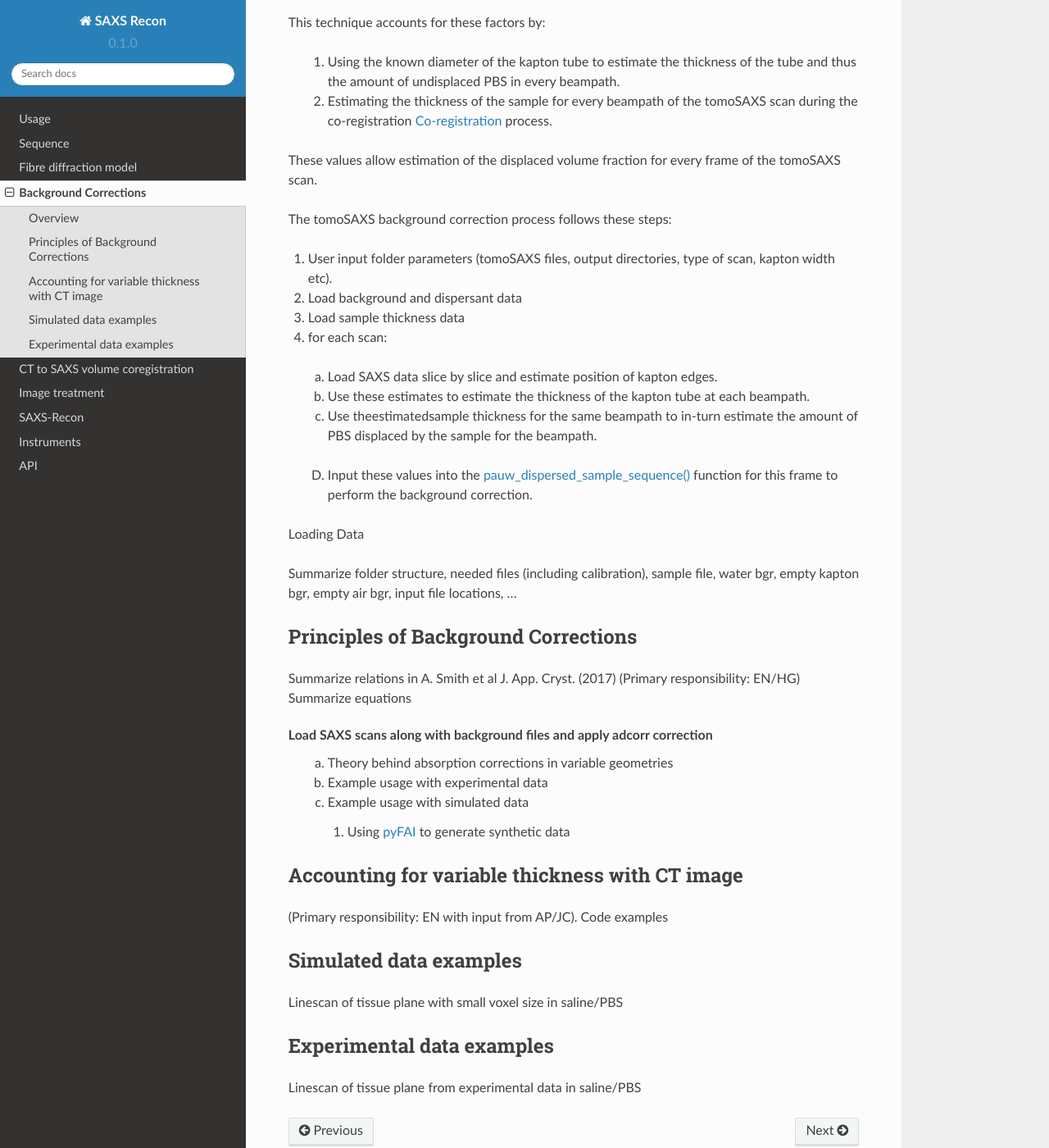
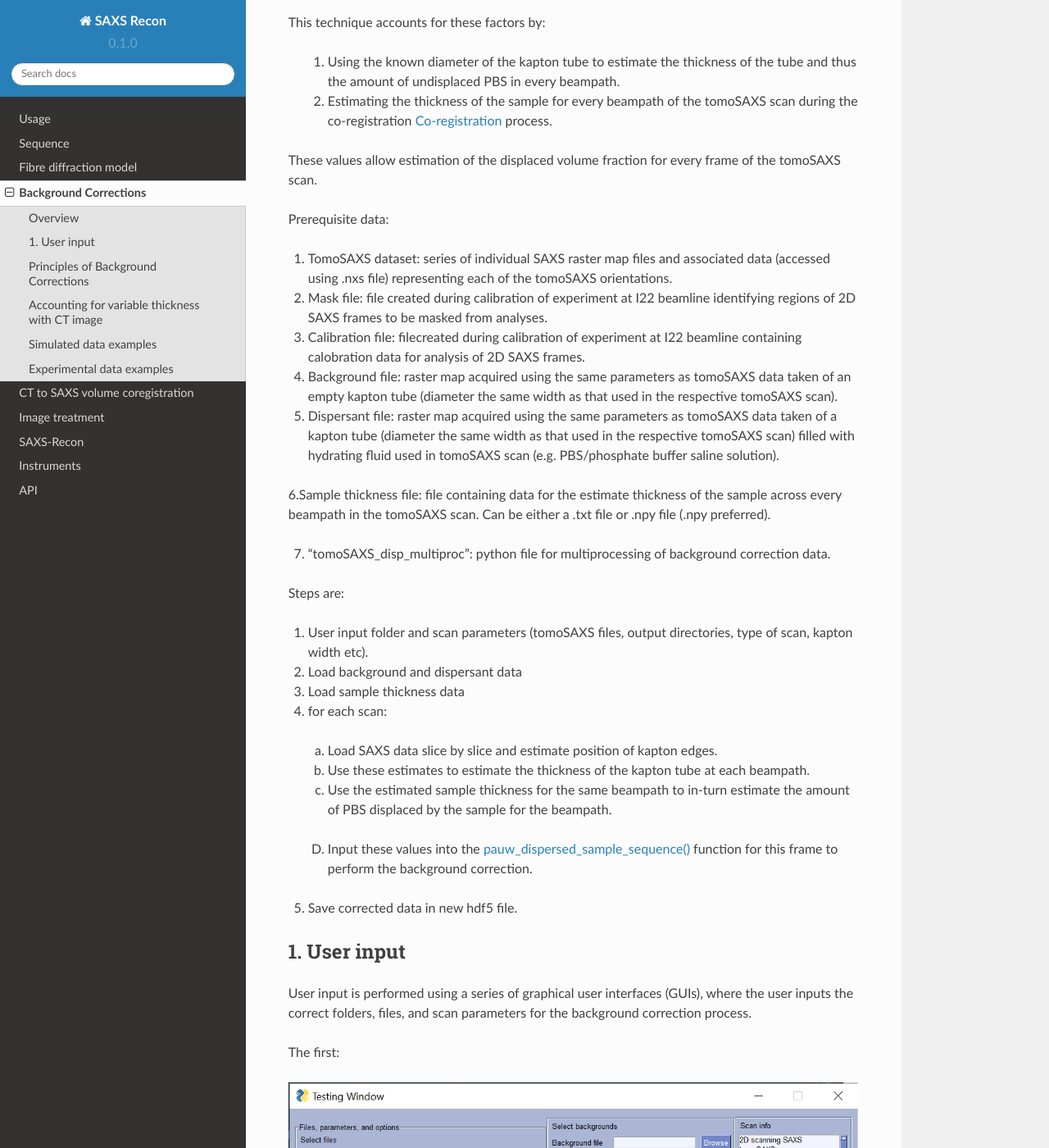
Before and after one commit to himadri111/saxs-docs-tutorial, a Sphinx documentation site: the page built from docs/source/bgrcorr.rst, in a window 1280 px wide and 1400 px high, scrolled down 656 px. Shown: the whole window at 82% size. Built offline with Sphinx 7.4.7 and the Read the Docs theme 2.0.0, drawn with Linux system fonts in a browser that asks for light colours; some of the changed text lies outside the part shown.

Commit message:
Update bgrcorr.rst

```diff
--- a/docs/source/bgrcorr.rst
+++ b/docs/source/bgrcorr.rst
@@ -29,9 +29,27 @@ This technique accounts for these factors by:
 
 These values allow estimation of the displaced volume fraction for every frame of the tomoSAXS scan.
 
-The tomoSAXS background correction process follows these steps:
 
-1. User input folder parameters (tomoSAXS files, output directories, type of scan, kapton width etc).
+Prerequisite data:
+
+1. TomoSAXS dataset: series of individual SAXS raster map files and associated data (accessed using .nxs file) representing each of the tomoSAXS orientations.
+
+2. Mask file: file created during calibration of experiment at I22 beamline identifying regions of 2D SAXS frames to be masked from analyses.
+
+3. Calibration file: filecreated during calibration of experiment at I22 beamline containing calobration data for analysis of 2D SAXS frames.
+
+4. Background file: raster map acquired using the same parameters as tomoSAXS data taken of an empty kapton tube (diameter the same width as that used in the respective tomoSAXS scan).
+
+5. Dispersant file: raster map acquired using the same parameters as tomoSAXS data taken of a kapton tube (diameter the same width as that used in the respective tomoSAXS scan) filled with hydrating fluid used in tomoSAXS scan (e.g. PBS/phosphate buffer saline solution).
+
+6.Sample thickness file: file containing data for the estimate thickness of the sample across every beampath in the tomoSAXS scan. Can be either a .txt file or .npy file (.npy preferred).
+
+7. "tomoSAXS_disp_multiproc": python file for multiprocessing of background correction data.
+
+
+Steps are:
+
+1. User input folder and scan  parameters (tomoSAXS files, output directories, type of scan, kapton width etc).
 
 2. Load background and dispersant data
 
@@ -43,9 +61,51 @@ The tomoSAXS background correction process follows these steps:
 
   b. Use these estimates to estimate the thickness of the kapton tube at each beampath.
 
-  c. Use theestimatedsample thickness for the same beampath to in-turn estimate the amount of PBS displaced by the sample for the beampath.
+  c. Use the estimated sample thickness for the same beampath to in-turn estimate the amount of PBS displaced by the sample for the beampath.
 
   D. Input these values into the `pauw_dispersed_sample_sequence() <https://github.com/DiamondLightSource/adcorr/blob/main/src/adcorr/sequences/pauw.py>`_ function for this frame to perform the background correction.
+
+5. Save corrected data in new hdf5 file.
+
+
+.. _gui:
+1. User input
+--------------
+
+User input is performed using a series of graphical user interfaces (GUIs), where the user inputs the correct folders, files, and scan parameters for the background correction process.
+
+The first:
+
+.. image:: bg_corr_folder_gui.png
+
+Reads in:
+
+a. "SAXS data folder" - the folder containing the tomoSAXS data.
+
+b. "Mask file" - the "SAXS_mask.nxs" file for the respective experiment.
+
+c. "Calibration file" - the "SAXS_calibration.nxs" file for the respective experiment.
+
+d. "Scan name" - name for scan to use for saving backgroudn corrected files (if left empty then saves the same names as the individual tomoSAXS scan names).
+
+d. "Background file" - the .nxs file for the empty kapton tube SAXS raster map.
+
+e. "Dispersant used?" - tick box to state that a dispersant file should be used in the background correction. Creates new file selection box to select the .nxs file for the pbs-filled kapton tube raster map.
+
+f. "Sample thickness folder?" - tick box to state that a sample thickness file should be used in the background correction. Creates new file selection box to select the file.
+
+g. "Script folder" - the folder containing the python file "tomoSAXS_disp_multiproc" python file.
+
+h. "Output folder" - the folder chosen for outputting background corrected data for.
+
+"Scan info" - three check boxes for the nature of the scan. for tomoSAXS, select:
+
+  "tomoSAXS"
+
+  "Line-scan background"
+
+  "kapton tube"
+
 
 
 .. _gui:
```
